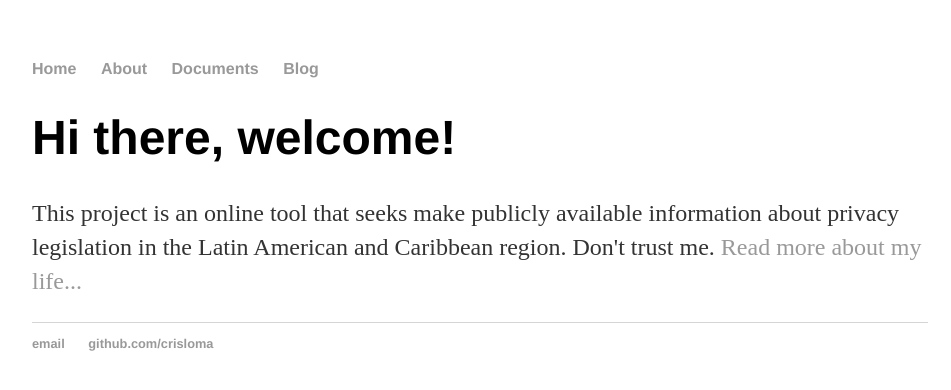
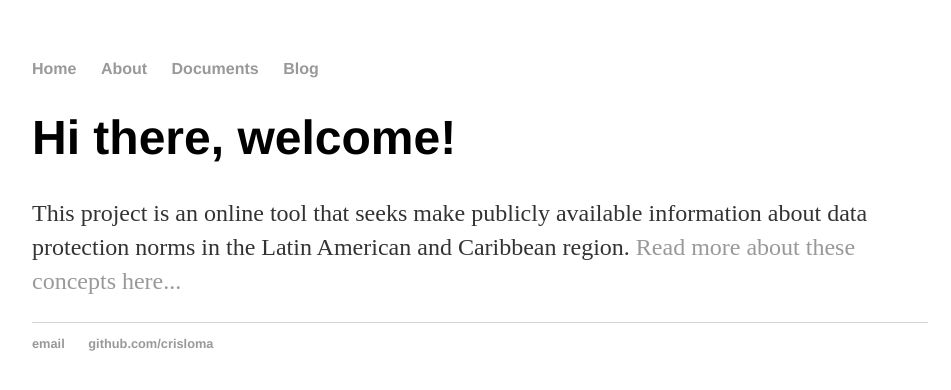
Before and after one commit to crisloma/crisloma.github.io, a Jekyll site: the page index.html, which Jekyll copies as it is, in a window 1280 px wide. Shown: the top 390 px of the page, without its empty margins (160-1111 px from the left). Built offline with Jekyll 4.4.1, drawn with Linux system fonts in a browser that asks for light colours.

Commit message:
Update index.html

```diff
--- a/index.html
+++ b/index.html
@@ -1,7 +1,7 @@
 <!DOCTYPE html>
 <html>
 	<head>
-		<title>Mapping privacy and personal data regulation in LAC</title>
+		<title>Mapping data protection and privacy regulation in LAC</title>
 		<link rel="stylesheet" type="text/css" href="/css/main.css">
 	</head>
 	<body>
@@ -17,7 +17,8 @@
     		<div class="blurb">
         		<h1>Hi there, welcome!</h1>
 
-				<p>This project is an online tool that seeks make publicly available information about privacy legislation in the Latin American and Caribbean region. </em> Don't trust me. <a href="/about">Read more about my life...</a></p>
+				<p>This project is an online tool that seeks make publicly available information about data protection norms in the Latin American and Caribbean region. </em>
+				<a href="/about">Read more about these concepts here...</a></p>
     		</div><!-- /.blurb -->
 		</div><!-- /.container -->
 		<footer>
```
